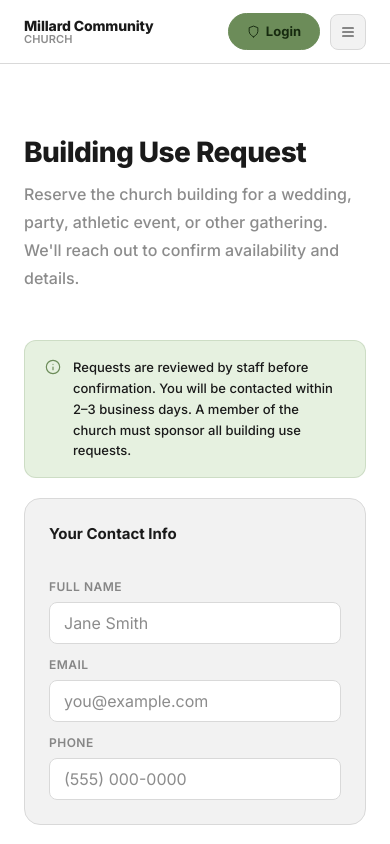
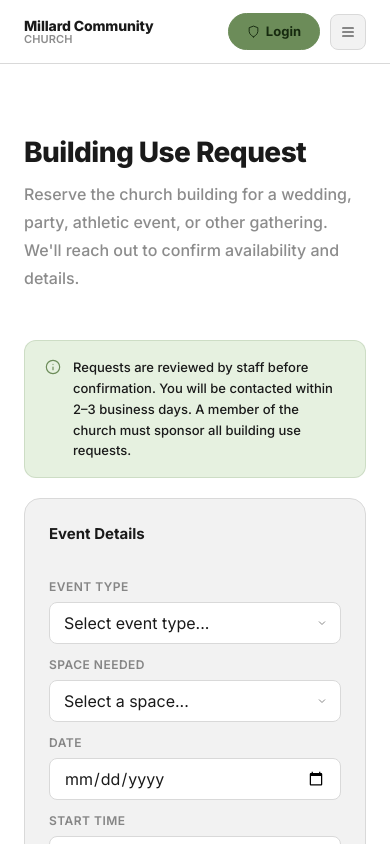
Before and after one commit to RSDi/OLB, a Next.js app: page /assistance/building in a window 390 px wide. Shown: the top 844 px of the page. Built offline with nearby package versions, Linux system fonts and the light colour scheme.

Commit message:
Remove contact info fields from both assistance forms
Fields (name, email, phone) will be auto-filled from member login.

Co-Authored-By: Claude Sonnet 4.6 <noreply@anthropic.com>

```diff
--- a/app/(site)/assistance/building/page.tsx
+++ b/app/(site)/assistance/building/page.tsx
@@ -24,7 +24,6 @@ const SPACES = [
 
 export default function BuildingRequestPage() {
   const [form, setForm] = useState({
-    name: "", email: "", phone: "",
     eventType: "", space: "",
     date: "", startTime: "", endTime: "",
     attendance: "",
@@ -65,11 +64,11 @@ export default function BuildingRequestPage() {
               Request Received
             </h2>
             <p style={{ margin: 0, fontSize: 16, lineHeight: 1.7, color: "var(--gw-fg-muted)", fontWeight: 500 }}>
-              Thank you! We&apos;ll review your building use request and follow up at the contact info you provided.
+              Thank you! We&apos;ll review your building use request and be in touch shortly.
             </p>
           </div>
           <button
-            onClick={() => { setSubmitted(false); setForm({ name: "", email: "", phone: "", eventType: "", space: "", date: "", startTime: "", endTime: "", attendance: "", notes: "" }); }}
+            onClick={() => { setSubmitted(false); setForm({ eventType: "", space: "", date: "", startTime: "", endTime: "", attendance: "", notes: "" }); }}
             style={{
               display: "inline-flex", alignItems: "center", gap: 8,
               padding: "10px 20px", borderRadius: 100,
@@ -126,18 +125,6 @@ export default function BuildingRequestPage() {
 
           <form onSubmit={handleSubmit} style={{ display: "flex", flexDirection: "column", gap: 20 }}>
 
-            {/* Contact */}
-            <div className="rsd-card">
-              <h3 style={{ margin: "0 0 16px", fontSize: 15, fontWeight: 700 }}>Your Contact Info</h3>
-              <div style={{ display: "flex", flexDirection: "column", gap: 12 }}>
-                <Input label="Full Name" value={form.name} onChange={set("name")} placeholder="Jane Smith" required />
-                <div className="form-col-2">
-                  <Input label="Email" type="email" value={form.email} onChange={set("email")} placeholder="you@example.com" required />
-                  <Input label="Phone" type="tel" value={form.phone} onChange={set("phone")} placeholder="(555) 000-0000" />
-                </div>
-              </div>
-            </div>
-
             {/* Event details */}
             <div className="rsd-card">
               <h3 style={{ margin: "0 0 16px", fontSize: 15, fontWeight: 700 }}>Event Details</h3>
--- a/app/(site)/assistance/maintenance/page.tsx
+++ b/app/(site)/assistance/maintenance/page.tsx
@@ -56,12 +56,6 @@ function MaintenanceForm() {
 
   return (
     <form onSubmit={handleSubmit} style={{ display: "flex", flexDirection: "column", gap: 20 }}>
-      <div style={{ display: "grid", gridTemplateColumns: "repeat(auto-fit, minmax(240px, 1fr))", gap: 16 }}>
-        <Input label="Your Name *" name="name" type="text" placeholder="Jane Smith" required />
-        <Input label="Email Address *" name="email" type="email" placeholder="jane@example.com" required />
-      </div>
-      <Input label="Phone (optional)" name="phone" type="tel" placeholder="(402) 000-0000" />
-
       <Select label="Location *" name="location" required>
         <option value="">Select a location…</option>
         {LOCATIONS.map(l => <option key={l} value={l}>{l}</option>)}
```
